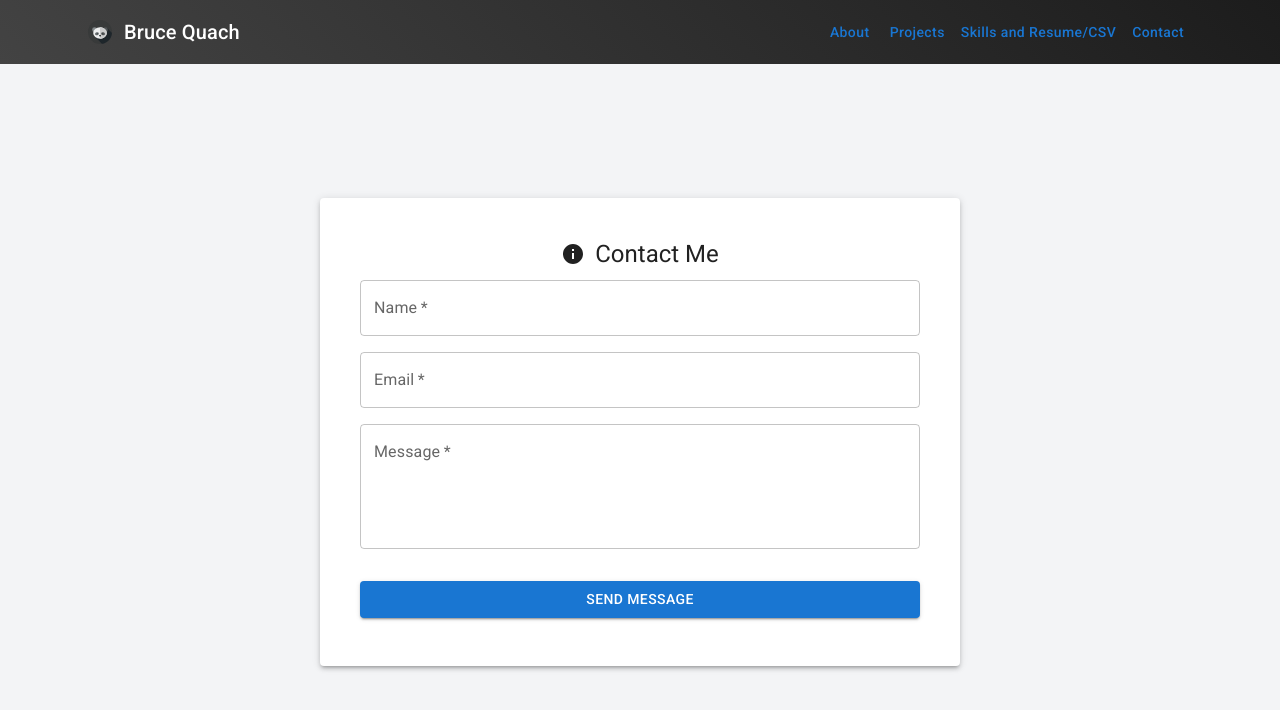
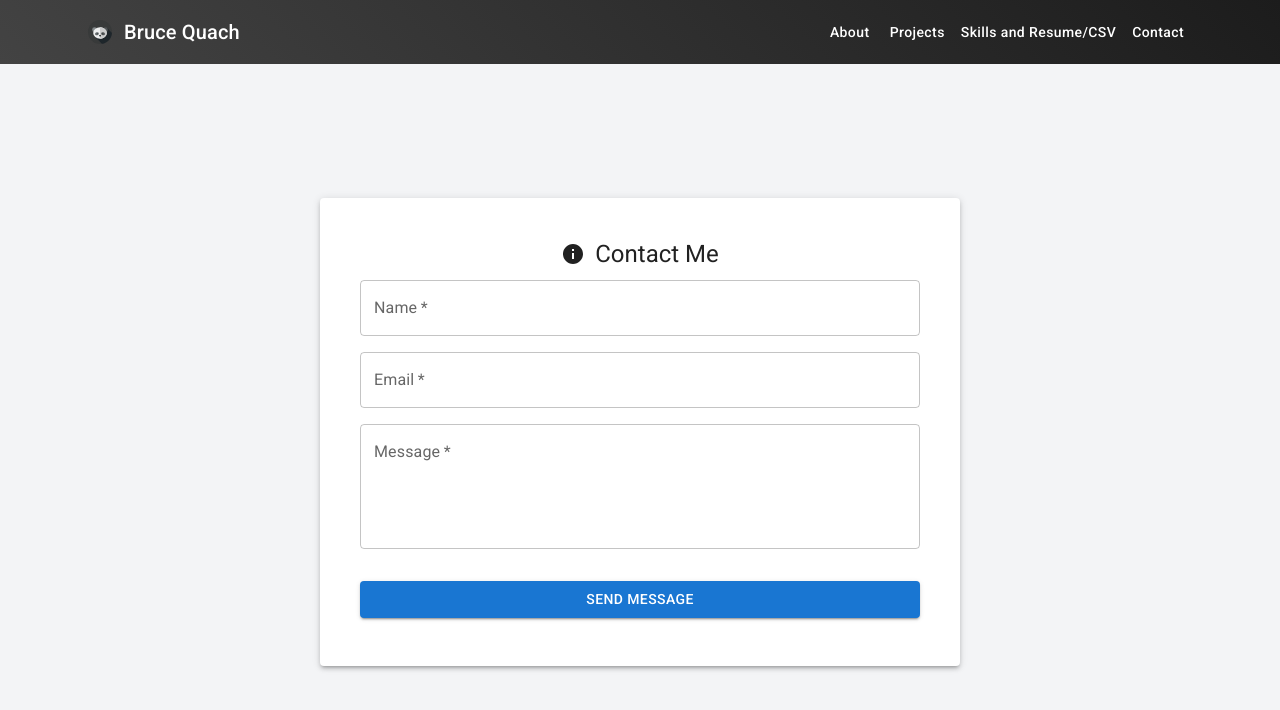
Before and after one commit to bquach1/website, a React (Create React App) app: page /website/contact in a window 1280 px wide. Shown: the top 710 px of the page. Built offline with nearby package versions, Linux system fonts and the light colour scheme.

Commit message:
Change navbar buttons to white

```diff
--- a/src/components/navbar.js
+++ b/src/components/navbar.js
@@ -62,21 +62,25 @@ function Header() {
             to="/"
             style={({ isActive }) => (isActive ? activeLinkStyle : null)}
           >
-            <HeaderButton sx={{ textTransform: "none" }}>About</HeaderButton>
+            <HeaderButton sx={{ color: "white", textTransform: "none" }}>
+              About
+            </HeaderButton>
           </NavLink>
 
           <NavLink
             to="/links"
             style={({ isActive }) => (isActive ? activeLinkStyle : null)}
           >
-            <HeaderButton sx={{ textTransform: "none" }}>Projects</HeaderButton>
+            <HeaderButton sx={{ color: "white", textTransform: "none" }}>
+              Projects
+            </HeaderButton>
           </NavLink>
 
           <NavLink
             to="/skills"
             style={({ isActive }) => (isActive ? activeLinkStyle : null)}
           >
-            <HeaderButton sx={{ textTransform: "none" }}>
+            <HeaderButton sx={{ color: "white", textTransform: "none" }}>
               Skills and Resume/CSV
             </HeaderButton>
           </NavLink>
@@ -85,7 +89,9 @@ function Header() {
             to="/contact"
             style={({ isActive }) => (isActive ? activeLinkStyle : null)}
           >
-            <HeaderButton sx={{ textTransform: "none" }}>Contact</HeaderButton>
+            <HeaderButton sx={{ color: "white", textTransform: "none" }}>
+              Contact
+            </HeaderButton>
           </NavLink>
         </Toolbar>
       </AppBar>
```
